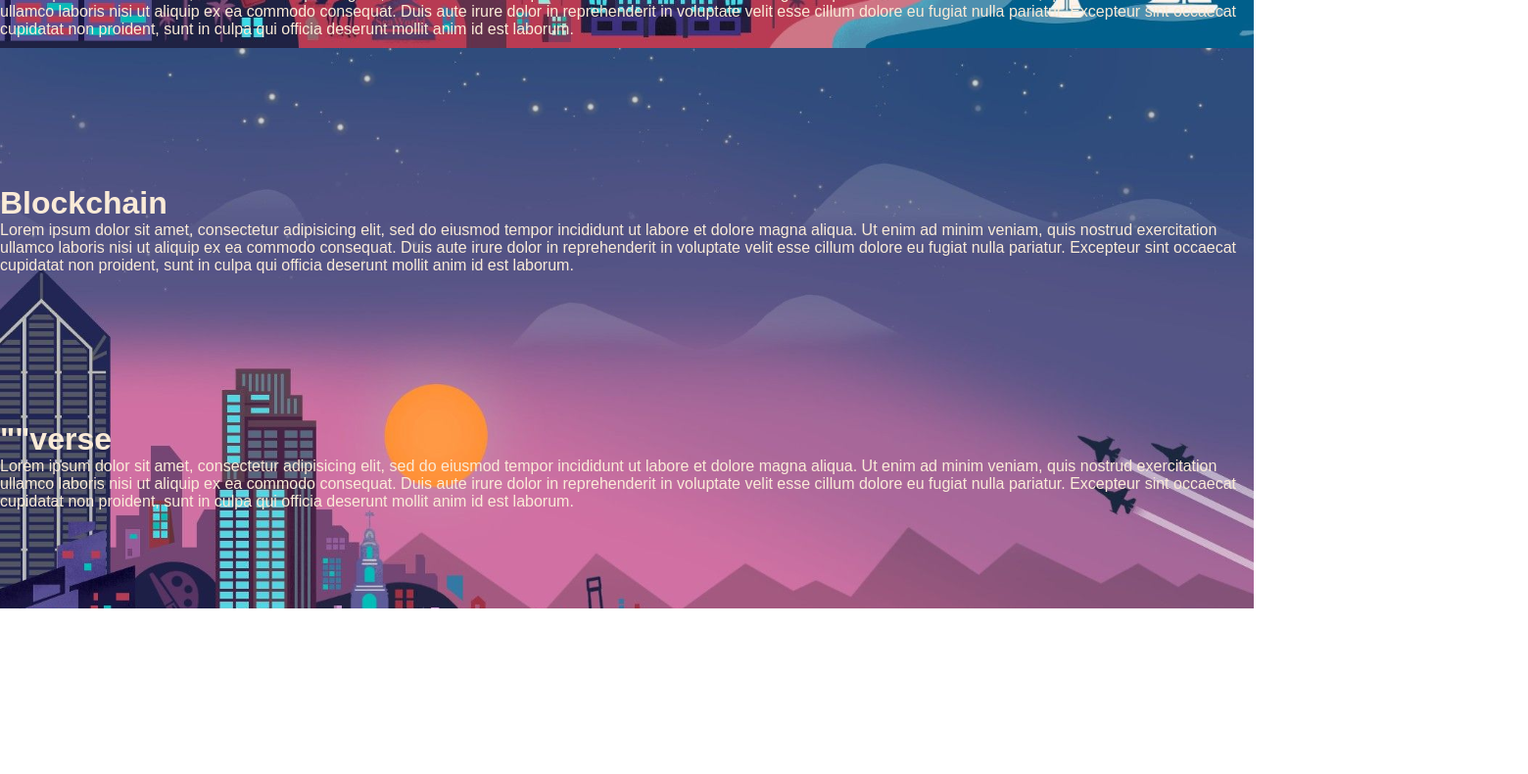
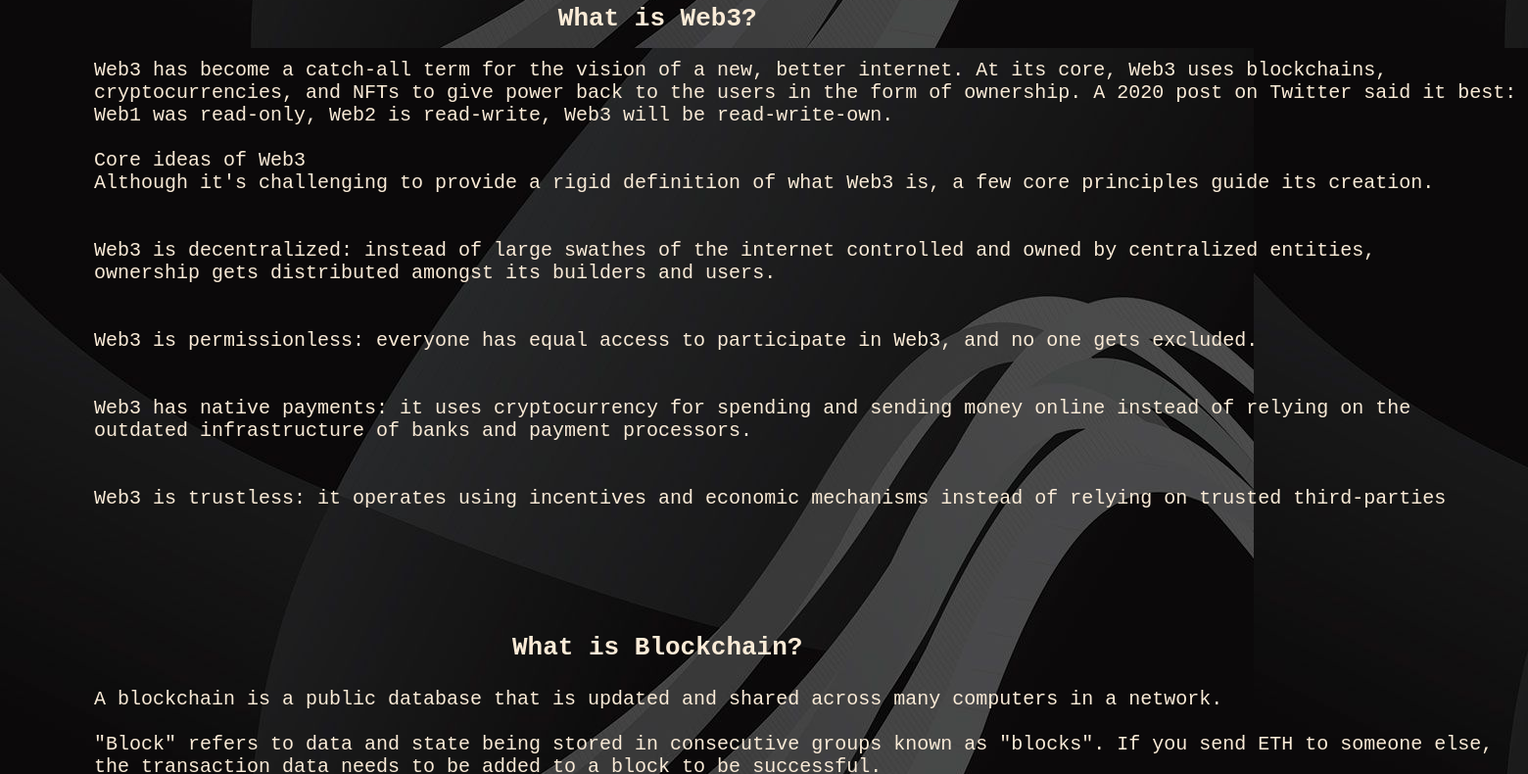
Before and after one commit to sabhisharma-ise/BlockLearn, a plain HTML site: page home.html in a window 1280 px wide. Shown: the part 751-1541 px from the top of the page at 98% size, 1560 px wide, since content can reach past the window. Before the commit the page ends 1372 px from the top, so only its background shows below. Drawn offline with Linux system fonts and the light colour scheme.

Commit message:
Re-updated

```diff
--- /dev/null
+++ b/Web3.css
@@ -0,0 +1,32 @@
+body{
+    background: url(darkwallpaper.jpg)
+    no-repeat center center fixed;
+  -webkit-background-size: cover;
+  -moz-background-size: cover;
+  -o-background-size: cover;
+  background-size: cover;
+}
+
+h1 {
+    color: antiquewhite;
+    font-size: 70px;
+}
+
+h2 {
+    color: antiquewhite;
+    font-size: 40px;
+    font-family:Verdana, Geneva, Tahoma, sans-serif;
+}
+
+ul{
+    list-style-type: none;
+}
+li a{
+    color: rgb(232, 178, 210);
+    text-decoration: none;
+    font-size: 30px;
+}
+
+.container {
+    text-align: center;
+}
--- a/home.css
+++ b/home.css
@@ -5,7 +5,7 @@ body{
 	width: 100%;
 	font-family: 'Dancing Script', cursive;
     font-family: 'Josefin Sans', sans-serif;
-    background: url(632900.jpg) no-repeat center center fixed;
+    background: url(darkwallpaper.jpg) no-repeat center center fixed;
   -webkit-background-size: cover;
   -moz-background-size: cover;
   -o-background-size: cover;
@@ -108,11 +108,10 @@ iframe{
   }
   .content{
   	/* background-color: black; */
-
+	text-align: left;
   	height: 100%;
   	width: 100%;
 	padding-top: 50px;
-  	padding-bottom: 100px;
   	color: antiquewhite;
   }
 
@@ -128,3 +127,7 @@ iframe{
   	    margin-block-start: 0em;
     margin-block-end: 0em;
   }
+
+  .Topic {
+	text-align: center;
+  }
--- a/home.html
+++ b/home.html
@@ -28,33 +28,55 @@
 		<iframe width="1000" height="405" src="https://www.youtube.com/embed/r43LhSUUGTQ?autoplay=1&mute=1">
 		</iframe>
 	</div>
+	<!--Web3-->
 	<div class="content">
-		<h1>Web3</h1>
-		<p>Lorem ipsum dolor sit amet, consectetur adipisicing elit, sed do eiusmod
-		tempor incididunt ut labore et dolore magna aliqua. Ut enim ad minim veniam,
-		quis nostrud exercitation ullamco laboris nisi ut aliquip ex ea commodo
-		consequat. Duis aute irure dolor in reprehenderit in voluptate velit esse
-		cillum dolore eu fugiat nulla pariatur. Excepteur sint occaecat cupidatat non
-		proident, sunt in culpa qui officia deserunt mollit anim id est laborum.</p>
+		<h1><pre class="Topic">
+    What is Web3?</pre></h1>
+		<p><pre  style="font-size: 20px">
+	Web3 has become a catch-all term for the vision of a new, better internet. At its core, Web3 uses blockchains,
+	cryptocurrencies, and NFTs to give power back to the users in the form of ownership. A 2020 post on Twitter said it best:
+	Web1 was read-only, Web2 is read-write, Web3 will be read-write-own.
+
+	Core ideas of Web3
+	Although it's challenging to provide a rigid definition of what Web3 is, a few core principles guide its creation.<ul>
+	<li>	Web3 is decentralized: instead of large swathes of the internet controlled and owned by centralized entities,
+	ownership gets distributed amongst its builders and users.</li>
+	<li>	Web3 is permissionless: everyone has equal access to participate in Web3, and no one gets excluded.</li>
+	<li>	Web3 has native payments: it uses cryptocurrency for spending and sending money online instead of relying on the
+	outdated infrastructure of banks and payment processors.</li>
+	<li>	Web3 is trustless: it operates using incentives and economic mechanisms instead of relying on trusted third-parties</li></ul></pre></p>
 	</div>
+	<!--Blockchain-->
 	<div class="content">
-		<h1>Blockchain</h1>
-		<p>Lorem ipsum dolor sit amet, consectetur adipisicing elit, sed do eiusmod
-		tempor incididunt ut labore et dolore magna aliqua. Ut enim ad minim veniam,
-		quis nostrud exercitation ullamco laboris nisi ut aliquip ex ea commodo
-		consequat. Duis aute irure dolor in reprehenderit in voluptate velit esse
-		cillum dolore eu fugiat nulla pariatur. Excepteur sint occaecat cupidatat non
-		proident, sunt in culpa qui officia deserunt mollit anim id est laborum.</p>
+		<h1><pre class="Topic">
+    What is Blockchain?</pre></h1>
+			  <p><pre  style="font-size: 20px">
+	A blockchain is a public database that is updated and shared across many computers in a network.
 
+	"Block" refers to data and state being stored in consecutive groups known as "blocks". If you send ETH to someone else,
+	the transaction data needs to be added to a block to be successful.
+
+	"Chain" refers to the fact that each block cryptographically references its parent. In other words, blocks get
+	chained together.
+	The data in a block cannot change without changing all subsequent blocks, which would require the consensus
+	of the entire network.</pre></p>
 	</div>
+	<!--Metaverse-->
 	<div class="content">
-		<h1>""verse</h1>
-		<p>Lorem ipsum dolor sit amet, consectetur adipisicing elit, sed do eiusmod
-		tempor incididunt ut labore et dolore magna aliqua. Ut enim ad minim veniam,
-		quis nostrud exercitation ullamco laboris nisi ut aliquip ex ea commodo
-		consequat. Duis aute irure dolor in reprehenderit in voluptate velit esse
-		cillum dolore eu fugiat nulla pariatur. Excepteur sint occaecat cupidatat non
-		proident, sunt in culpa qui officia deserunt mollit anim id est laborum.</p>
+		<h1><pre class="Topic">
+    Introduction to the Metaverse</pre></h1>
+	<p><pre  style="font-size: 20px">
+	The term metaverse refers to the concept of persistent, online, 3D universe that puts together various virtual spaces.
+
+	The Metaverse has special functions that allow the user to socialize, game, meet and work in the 3D spaces.
+
+	Neal Stephenson coined the term Metaverse in the science-fiction novel Snow Crash. The term was typically a fiction.
+
+	Augmented reality will power the Metaverse, with each user managing a character or what might be known as an avatar.
+	For instance, you can choose to a meeting reality meeting in your virtual workplace with an Oculus VR headset.
+
+
+	</pre></p>
 
 	</div>
 
--- a/index.css
+++ b/index.css
@@ -1,5 +1,10 @@
 body{
-	background-color: violet;
+	background: url(Purple.jpg)
+    no-repeat center center fixed;
+  -webkit-background-size: cover;
+  -moz-background-size: cover;
+  -o-background-size: cover;
+  background-size: cover;
 }
 nav ul{
 	display: flex;
@@ -58,7 +63,7 @@ a{
 	right: 0;
 	z-index: -1;
 	background: #40448f;
-	 cursor: pointer;
+	cursor: pointer;
   }
 
   .bn30:hover {
--- a/landing.css
+++ b/landing.css
@@ -1,12 +1,12 @@
 @import url('https://fonts.googleapis.com/css2?family=Silkscreen&display=swap');
 
 body {
-    background: url(https://venturebeat.com/wp-content/uploads/2022/04/GettyImages-1379108916.jpg?fit=2189%2C1199&strip=all);
-    /* -repeat center center fixed; */
-    -webkit-background-size: cover;
-    -moz-background-size: cover;
-    -o-background-size: cover;
-    background-size: cover;
+    background: url(https://venturebeat.com/wp-content/uploads/2022/04/GettyImages-1379108916.jpg?fit=2189%2C1199&strip=all)
+    no-repeat center center fixed;
+  -webkit-background-size: cover;
+  -moz-background-size: cover;
+  -o-background-size: cover;
+  background-size: cover;
 }
 
 h1 {
```
Also changed, not shown: Web3 Articles.html (+7 -0 lines), Web3 Communities.html (+8 -0 lines), Web3 Learning Resources.html (+11 -0 lines), signup.css (+0 -12 lines), signup.html (+1 -1 lines), Purple.jpg (added).
